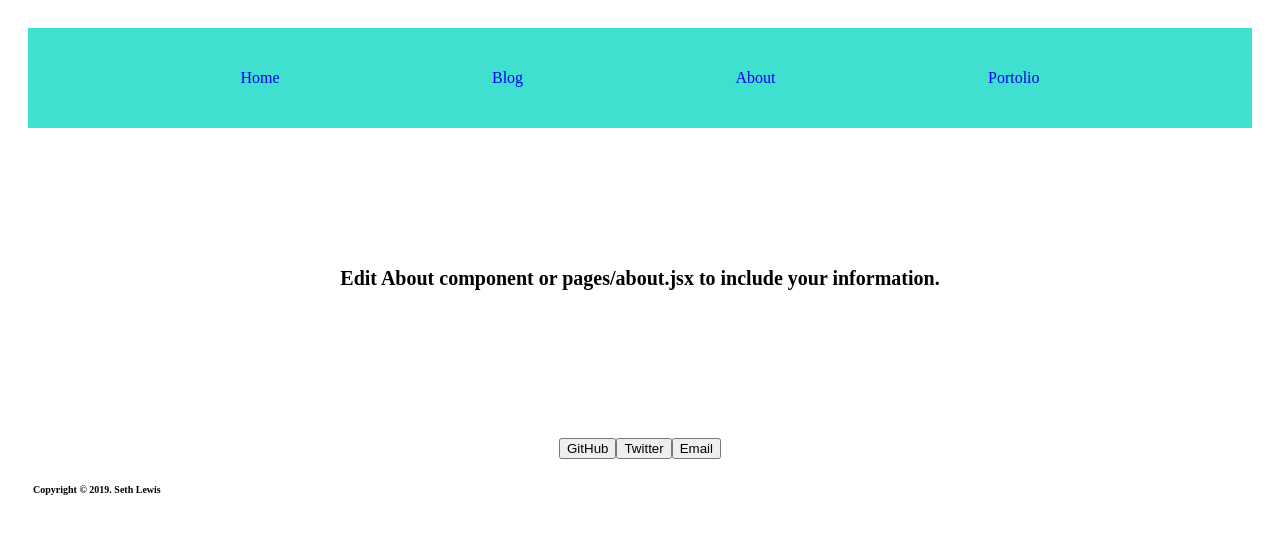
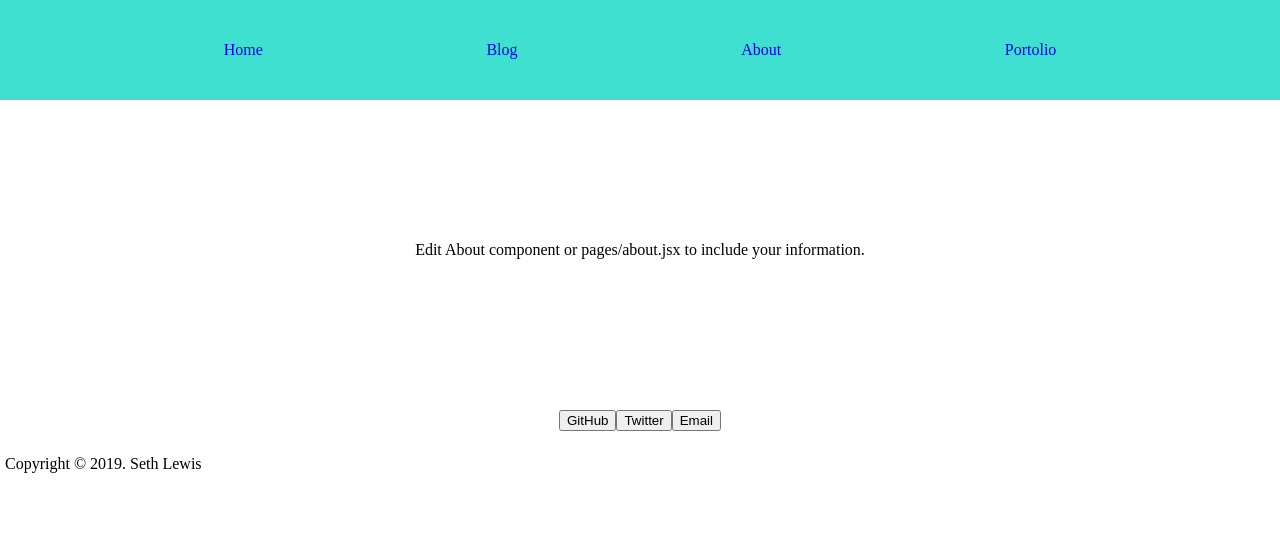
Before and after one commit to projectLewis/projectsite, a Gatsby site: page /about in a window 1280 px wide. Built offline with nearby package versions, Linux system fonts and the light colour scheme; Gatsby itself is replaced by a stand-in of ours.

Commit message:
added CSS reset

```diff
--- a/src/components/Navbar/Navbar.css
+++ b/src/components/Navbar/Navbar.css
@@ -5,7 +5,6 @@
   height: 100px;
   width: 100%;
   background-color: turquoise;
-  font-size: 1.6rem;
 }
 
 .navbar a {
--- a/src/layout/index.css
+++ b/src/layout/index.css
@@ -1,3 +1,53 @@
+/* http://meyerweb.com/eric/tools/css/reset/
+   v2.0 | 20110126
+   License: none (public domain)
+*/
+
+html, body, div, span, applet, object, iframe,
+h1, h2, h3, h4, h5, h6, p, blockquote, pre,
+a, abbr, acronym, address, big, cite, code,
+del, dfn, em, img, ins, kbd, q, s, samp,
+small, strike, strong, sub, sup, tt, var,
+b, u, i, center,
+dl, dt, dd, ol, ul, li,
+fieldset, form, label, legend,
+table, caption, tbody, tfoot, thead, tr, th, td,
+article, aside, canvas, details, embed,
+figure, figcaption, footer, header, hgroup,
+menu, nav, output, ruby, section, summary,
+time, mark, audio, video {
+	margin: 0;
+	padding: 0;
+	border: 0;
+	font-size: 100%;
+	font: inherit;
+	vertical-align: baseline;
+}
+/* HTML5 display-role reset for older browsers */
+article, aside, details, figcaption, figure,
+footer, header, hgroup, menu, nav, section {
+	display: block;
+}
+body {
+	line-height: 1;
+}
+ol, ul {
+	list-style: none;
+}
+blockquote, q {
+	quotes: none;
+}
+blockquote:before, blockquote:after,
+q:before, q:after {
+	content: '';
+	content: none;
+}
+table {
+	border-collapse: collapse;
+	border-spacing: 0;
+}
+
+/* CSS RESET ABOVE THIS LINE */
 
 * {
     box-sizing: border-box;
@@ -5,11 +55,6 @@
 
 html {
     height: 100%;
-    font-size: 62.5%;
-}
-
-body {
-    padding: 2.0rem;
 }
 
 #viewSettings {
```
